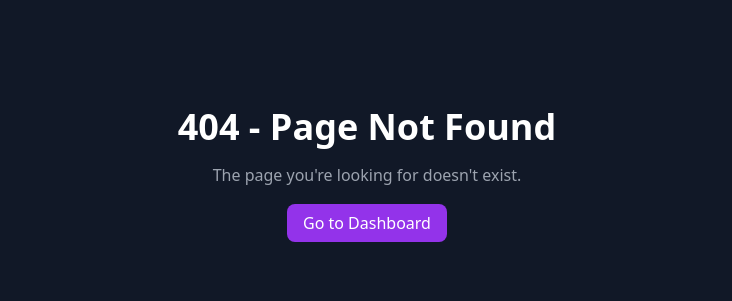
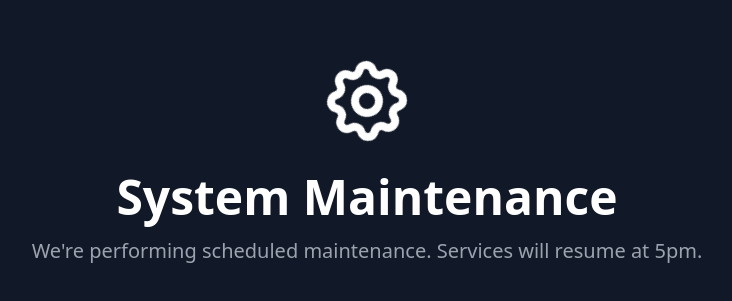
Before and after one commit to SamuelBempah/dwenlite, a React (Vite) app in the folder dwenlite/: page /maintenance in a window 1280 px wide. Before the commit this address had no page. Shown: the part 229-530 px from the top of the page, without its empty margins (273-1005 px from the left). Built offline with nearby package versions, Linux system fonts and the light colour scheme.

Commit message:
added maintenance page

```diff
--- a/dwenlite/src/App.jsx
+++ b/dwenlite/src/App.jsx
@@ -17,6 +17,18 @@ import Support from './pages/Support';
 import Podcast from './pages/Podcast';
 import DeleteAccount from './pages/DeleteAccount';
 import DwenLiteDownload from './pages/DwenLiteDownload';
+import Maintenance from './pages/Maintenance';
+
+const isMaintenanceWindow = () => {
+  const now = new Date();
+  const hour = now.getHours();
+  // Maintenance window: 3pm (15) to 5pm (17, exclusive)
+  return hour >= 15 && hour < 17;
+};
+
+const MaintenanceRoute = ({ component: Component, ...rest }) => {
+  return isMaintenanceWindow() ? <Maintenance /> : <Component {...rest} />;
+};
 
 function NotFound() {
   return (
@@ -41,23 +53,29 @@ function App() {
       <Router>
         <Toaster position="top-right" toastOptions={{ duration: 3000 }} />
         <Routes>
-          <Route path="/" element={<Welcome />} />
-          <Route path="/login" element={<Login />} />
-          <Route path="/signup" element={<Signup />} />
-          <Route path="/verify-email" element={<VerifyEmail />} />
-          <Route path="/dashboard" element={<Dashboard />} />
-          <Route path="/folder/:folderId" element={<ViewFolder />} />
-          <Route path="/folder/:folderId/notes" element={<Notes />} />
-          <Route path="/folder/:folderId/quizzes" element={<Quizzes />} />
-          <Route path="/folder/:folderId/flashcards" element={<Flashcards />} />
-          <Route path="/folder/:folderId/podcast" element={<Podcast />} />
-          <Route path="/delete-account" element={<DeleteAccount />} />
-          <Route path="/support-me" element={<SupportMe />} />
-          <Route path="/dwenlite-download" element={<DwenLiteDownload />} />
-          <Route path="/terms" element={<Terms />} />
-          <Route path="/reset-password" element={<ResetPassword />} />
-          <Route path="/support" element={<Support />} />
-          <Route path="*" element={<NotFound />} />
+          <Route path="/" element={<MaintenanceRoute component={Welcome} />} />
+          <Route path="/login" element={<MaintenanceRoute component={Login} />} />
+          <Route path="/signup" element={<MaintenanceRoute component={Signup} />} />
+          <Route path="/verify-email" element={<MaintenanceRoute component={VerifyEmail} />} />
+          <Route path="/dashboard" element={<MaintenanceRoute component={Dashboard} />} />
+          <Route path="/folder/:folderId" element={<MaintenanceRoute component={ViewFolder} />} />
+          <Route path="/folder/:folderId/notes" element={<MaintenanceRoute component={Notes} />} />
+          <Route path="/folder/:folderId/quizzes" element={<MaintenanceRoute component={Quizzes} />} />
+          <Route path="/folder/:folderId/flashcards" element={<MaintenanceRoute component={Flashcards} />} />
+          <Route path="/folder/:folderId/podcast" element={<MaintenanceRoute component={Podcast} />} />
+          <Route path="/delete-account" element={<MaintenanceRoute component={DeleteAccount} />} />
+          <Route path="/support-me" element={<MaintenanceRoute component={SupportMe} />} />
+          <Route path="/dwenlite-download" element={<MaintenanceRoute component={DwenLiteDownload} />} />
+          <Route path="/terms" element={<MaintenanceRoute component={Terms} />} />
+          <Route path="/reset-password" element={<MaintenanceRoute component={ResetPassword} />} />
+          <Route path="/support" element={<MaintenanceRoute component={Support} />} />
+          <Route path="/maintenance" element={<Maintenance />} />
+          <Route
+            path="*"
+            element={
+              isMaintenanceWindow() ? <Maintenance /> : <NotFound />
+            }
+          />
         </Routes>
       </Router>
     </ErrorBoundary>
--- /dev/null
+++ b/dwenlite/src/pages/Maintenance.jsx
@@ -0,0 +1,53 @@
+import React from 'react';
+
+const Maintenance = () => {
+  return (
+    <div className="min-h-screen bg-gray-900 text-white flex items-center justify-center">
+      <div className="text-center p-4">
+        <div className="flex justify-center mb-6">
+          <svg
+            className="w-24 h-24 animate-spinGear"
+            fill="none"
+            stroke="currentColor"
+            viewBox="0 0 24 24"
+            xmlns="http://www.w3.org/2000/svg"
+          >
+            <path
+              strokeLinecap="round"
+              strokeLinejoin="round"
+              strokeWidth="2"
+              d="M10.325 4.317c.426-1.756 2.924-1.756 3.35 0a1.724 1.724 0 002.573 1.066c1.543-.94 3.31.826 2.37 2.37a1.724 1.724 0 001.065 2.572c1.756.426 1.756 2.924 0 3.35a1.724 1.724 0 00-1.066 2.573c.94 1.543-.826 3.31-2.37 2.37a1.724 1.724 0 00-2.572 1.065c-.426 1.756-2.924 1.756-3.35 0a1.724 1.724 0 00-2.573-1.066c-1.543.94-3.31-.826-2.37-2.37a1.724 1.724 0 00-1.065-2.572c-1.756-.426-1.756-2.924 0-3.35a1.724 1.724 0 001.066-2.573c-.94-1.543.826-3.31 2.37-2.37.996.608 2.296.07 2.572-1.065z"
+            />
+            <path
+              strokeLinecap="round"
+              strokeLinejoin="round"
+              strokeWidth="2"
+              d="M15 12a3 3 0 11-6 0 3 3 0 016 0z"
+            />
+          </svg>
+        </div>
+        <h1 className="text-4xl md:text-5xl font-bold mb-4">System Maintenance</h1>
+        <p className="text-gray-400 text-lg md:text-xl mb-6">
+          We're performing scheduled maintenance. Services will resume at 5pm.
+        </p>
+      </div>
+      <style>
+        {`
+          @keyframes spinGear {
+            from {
+              transform: rotate(0deg);
+            }
+            to {
+              transform: rotate(360deg);
+            }
+          }
+          .animate-spinGear {
+            animation: spinGear 4s linear infinite;
+          }
+        `}
+      </style>
+    </div>
+  );
+};
+
+export default Maintenance;
```
